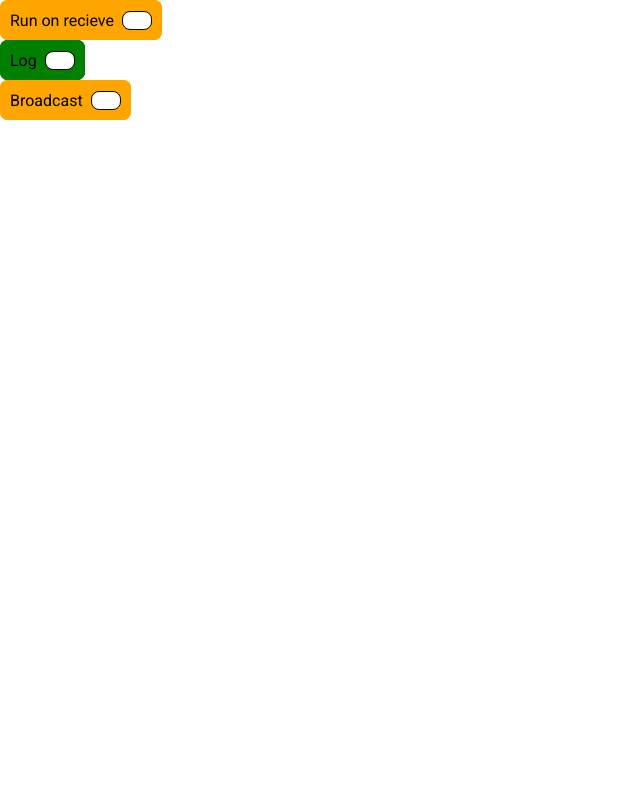
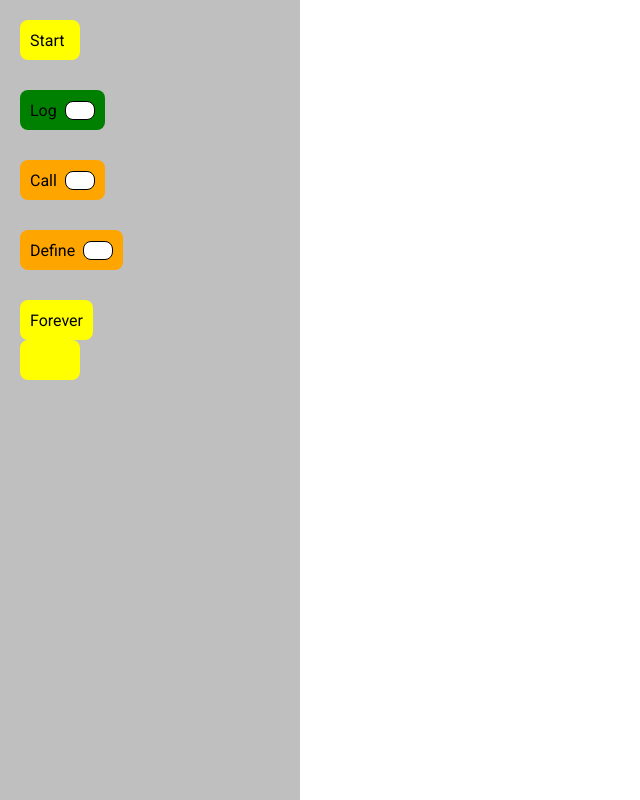
Before and after one commit to Sidneyffg/scratch-clone, a website: page website/index.html in a window 1280 px wide. Shown: the whole page, without its empty margins (0-640 px from the left). Drawn offline with Linux system fonts and the light colour scheme.

Commit message:
Added block grabber and started on loops

```diff
--- a/website/block.js
+++ b/website/block.js
@@ -8,6 +8,7 @@ class Block {
     this.canConnectBottom = template.canConnectBottom;
     this.canConnectTop = template.canConnectTop;
     this.blockId = template.blockId;
+    this.loopBlock = template.loopBlock;
   }
   lastClick = 0;
   createHtmlElem(color) {
--- /dev/null
+++ b/website/blockDisplay.js
@@ -0,0 +1,28 @@
+class BlockDisplay {
+  constructor() {
+    this.elem = document.getElementById("block-display");
+    this.width = this.elem.getBoundingClientRect().width;
+    this.init();
+  }
+
+  init() {
+    blockTemplates.forEach((blockTemplate) => {
+      if (blockTemplate.isDubbleBlock && !blockTemplate.isFirstDubbleBlock)
+        return;
+      const div = document.createElement("div");
+      this.elem.appendChild(div);
+      this.fillDisplayDiv(div, blockTemplate);
+    });
+  }
+
+  fillDisplayDiv(div, blockTemplate) {
+    const blockList = blockListHandler.addBlockList(div, true);
+    blockList.addBlock(blockTemplate);
+    if (blockTemplate.isDubbleBlock) {
+      const dubbleBlockTemplate = blockTemplates.find(
+        (e) => e.name == blockTemplate.dubbleBlock
+      );
+      blockList.addBlock(dubbleBlockTemplate);
+    }
+  }
+}
--- a/website/blockHandler.js
+++ b/website/blockHandler.js
@@ -1,8 +1,6 @@
 class BlockListHandler {
-  constructor() {}
-
-  addBlockList() {
-    const newBlockList = new BlockList();
+  addBlockList(elemToAppend = null, staticBlock = false) {
+    const newBlockList = new BlockList(elemToAppend, staticBlock);
     this.blockLists.push(newBlockList);
     return newBlockList;
   }
@@ -14,5 +12,10 @@ class BlockListHandler {
     this.blockLists.splice(this.blockLists.indexOf(blockList2), 1);
   }
 
+  deleteBlockList(blockList) {
+    blockList.delete();
+    this.blockLists.splice(this.blockLists.indexOf(blockList), 1);
+  }
+
   blockLists = [];
 }
--- a/website/blockInput.js
+++ b/website/blockInput.js
@@ -6,10 +6,12 @@ class BlockInput {
     this.elem.addEventListener("keyup", () =>
       this.updateContent(this.elem.value, true)
     );
+    this.elem.addEventListener("focusout", () => {
+      this.updateContent(this.elem.value, true);
+    });
   }
 
   updateContent(newContent, hasChanged = false) {
-    console.log("updateContent");
     if (typeof newContent == "string") {
       if (this.type == "number") this.content = parseInt(newContent);
       else this.content = newContent;
--- a/website/blockList.js
+++ b/website/blockList.js
@@ -1,6 +1,8 @@
 class BlockList {
-  constructor() {
-    this.createElem();
+  constructor(elemToAppend = null, staticBlock = false) {
+    this.static = staticBlock;
+    if (!elemToAppend) elemToAppend = playField;
+    this.createElem(elemToAppend);
   }
 
   addBlock(template) {
@@ -49,14 +51,30 @@ class BlockList {
     this.elem.remove();
   }
 
-  createElem() {
+  deStatic() {
+    const pos = this.elem.getBoundingClientRect();
+    const parentDiv = this.elem.parentElement;
+    this.elem.classList.remove("static");
+    playField.appendChild(this.elem);
+    this.elem.style.left = pos.left + "px";
+    this.elem.style.top = pos.top + "px";
+    blockDisplay.fillDisplayDiv(
+      parentDiv,
+      blockTemplates[this.blocks[0].blockId]
+    );
+    this.static = false;
+  }
+
+  createElem(elemToAppend) {
     const elem = document.createElement("div");
     this.id = Math.floor(Math.random() * 60466176).toString(36);
     elem.id = "block-list-" + this.id;
     elem.classList.add("block-list");
+    if (this.static) elem.classList.add("static");
     elem.style.top = this.y + "px";
     elem.style.left = this.x + "px";
-    playField.appendChild(elem);
+    elemToAppend.appendChild(elem);
+
     dragElement(elem, this);
     this.elem = elem;
   }
--- a/website/elementDrag.js
+++ b/website/elementDrag.js
@@ -3,7 +3,6 @@ function dragElement(elem, blockList) {
     pos2 = 0,
     pos3 = 0,
     pos4 = 0;
-  const parent = elem.parentElement;
 
   elem.onmousedown = dragMouseDown;
   let lastClickedBlock = null;
@@ -14,6 +13,8 @@ function dragElement(elem, blockList) {
     pos4 = e.clientY;
     document.onmouseup = closeDragElement;
     document.onmousemove = elementDrag;
+    if (!blockList.static) return;
+    blockList.deStatic();
   }
 
   function elementDrag(e) {
@@ -30,8 +31,14 @@ function dragElement(elem, blockList) {
     // set the element's new position:
     let top = elem.offsetTop - pos2;
     let left = elem.offsetLeft - pos1;
-    top = Math.min(Math.max(top, 0), parent.offsetHeight - elem.offsetHeight);
-    left = Math.min(Math.max(left, 0), parent.offsetWidth - elem.offsetWidth);
+    top = Math.min(
+      Math.max(top, 0),
+      playField.offsetHeight - elem.offsetHeight
+    );
+    left = Math.min(
+      Math.max(left, 0),
+      playField.offsetWidth - elem.offsetWidth
+    );
     elem.style.top = top + "px";
     elem.style.left = left + "px";
     blockList.x = left;
@@ -41,6 +48,10 @@ function dragElement(elem, blockList) {
   function closeDragElement() {
     document.onmouseup = null;
     document.onmousemove = null;
+    if (blockList.x + 20 < blockDisplay.width) {
+      blockListHandler.deleteBlockList(blockList);
+      return;
+    }
     if (!blockList.blocks[0].canConnectTop) return;
     for (let i = 0; i < blockListHandler.blockLists.length; i++) {
       const otherBlockList = blockListHandler.blockLists[i];
--- a/website/index.html
+++ b/website/index.html
@@ -15,11 +15,16 @@
     <script src="blockList.js"></script>
     <script src="blockInput.js"></script>
     <script src="blockHandler.js"></script>
+    <script src="blockDisplay.js"></script>
     <script src="run.js"></script>
     <script src="./script.js" defer></script>
     <link rel="stylesheet" href="styles.css" />
   </head>
   <body>
-    <div id="play-field"></div>
+    <main>
+      <div id="play-field">
+        <div id="block-display"></div>
+      </div>
+    </main>
   </body>
 </html>
--- a/website/run.js
+++ b/website/run.js
@@ -34,7 +34,7 @@ class Runner {
       });
       if (compiledBlockList[0].action == blockIds.start)
         this.startBlockListIds.push(idx);
-      if (compiledBlockList[0].action == blockIds.recieveBroadcast)
+      if (compiledBlockList[0].action == blockIds.define)
         this.broadcastBlockLists.push({
           blockListId: idx,
           broadcastId: compiledBlockList[0].inputs[0].content,
@@ -48,6 +48,6 @@ class Runner {
   eventLoop;
   compiledBlockLists;
   startBlockListIds;
-  // { blockListId, broadcastId }
+  // [{ blockListId, broadcastId }]
   broadcastBlockLists;
 }
--- a/website/script.js
+++ b/website/script.js
@@ -1,18 +1,5 @@
 const playField = document.getElementById("play-field");
-
+const blockDisplayElem = document.getElementById("block-display");
 const blockListHandler = new BlockListHandler();
-blockListHandler.addBlockList();
-blockListHandler.blockLists[0].addBlock(blockTemplates[0]);
-blockListHandler.blockLists[0].addBlock(blockTemplates[1]);
-blockListHandler.blockLists[0].addBlock(blockTemplates[2]);
-blockListHandler.addBlockList();
-blockListHandler.blockLists[1].addBlock(
-  blockTemplates[blockIds.recieveBroadcast]
-);
-blockListHandler.blockLists[1].addBlock(blockTemplates[1]);
-blockListHandler.blockLists[1].addBlock(blockTemplates[2]);
-blockListHandler.addBlockList();
-blockListHandler.blockLists[2].addBlock(
-  blockTemplates[blockIds.recieveBroadcast]
-);
-blockListHandler.blockLists[2].addBlock(blockTemplates[1]);
+const blockDisplay = new BlockDisplay();
+const runner = new Runner();
--- a/website/styles.css
+++ b/website/styles.css
@@ -9,16 +9,43 @@ body {
   margin: 0;
 }
 
+main {
+  display: grid;
+  grid-template-columns: 100vw;
+  grid-template-rows: 100vh;
+  grid-template-areas: "play-field";
+}
+
 #play-field {
-  width: 100%;
+  position: relative;
+  grid-area: play-field;
+}
+
+#block-display {
+  position: absolute;
+  left: 0;
+  top: 0;
+  width: 300px;
   height: 100%;
-  position: relative;
+  padding: 20px;
+  background-color: rgba(128, 128, 128, 0.5);
+  overflow-y: scroll;
 }
 
 .block-list {
   width: fit-content;
   height: fit-content;
   position: absolute;
+  opacity: 100;
+}
+
+.block-list.static {
+  position: static !important;
+  margin-bottom: 30px;
+}
+
+.block-list.static > .block input {
+  pointer-events: none;
 }
 
 .block {
@@ -26,6 +53,7 @@ body {
   width: fit-content;
   padding: 0 2px 0 10px;
   min-height: 40px;
+  min-width: 60px;
   cursor: pointer;
   border-radius: 8px;
   align-items: center;
--- a/website/templateBlocks.js
+++ b/website/templateBlocks.js
@@ -4,6 +4,7 @@ const blockTemplates = [
     color: "yellow",
     canConnectBottom: true,
     canConnectTop: false,
+    isDubbleBlock: false,
     name: "start",
   },
   {
@@ -11,15 +12,17 @@ const blockTemplates = [
     color: "green",
     canConnectBottom: true,
     canConnectTop: true,
+    isDubbleBlock: false,
     run: (inputs) => {
       console.log(inputs[0].content);
     },
   },
   {
-    content: ["Broadcast", { element: "input", type: "string" }],
+    content: ["Call", { element: "input", type: "string" }],
     color: "orange",
     canConnectBottom: true,
     canConnectTop: true,
+    isDubbleBlock: false,
     run: function (inputs) {
       const broadcastId = inputs[0].content;
       if (!broadcastId) return;
@@ -31,17 +34,32 @@ const blockTemplates = [
     },
   },
   {
-    content: ["Run on recieve", { element: "input", type: "string" }],
+    content: ["Define", { element: "input", type: "string" }],
     color: "orange",
     canConnectBottom: true,
     canConnectTop: false,
-    name: "recieveBroadcast",
+    isDubbleBlock: false,
+    name: "define",
   },
   {
-    content: ["Stop"],
-    color: "red",
+    content: ["Forever"],
+    color: "yellow",
+    canConnectBottom: true,
+    canConnectTop: true,
+    isDubbleBlock: true,
+    dubbleBlock: "closeForever",
+    isFirstDubbleBlock: true,
+    name: "forever",
+  },
+  {
+    content: [],
+    color: "yellow",
     canConnectBottom: false,
     canConnectTop: true,
+    isDubbleBlock: true,
+    dubbleBlock: "forever",
+    isFirstDubbleBlock: false,
+    name: "closeForever",
   },
 ];
 
```
